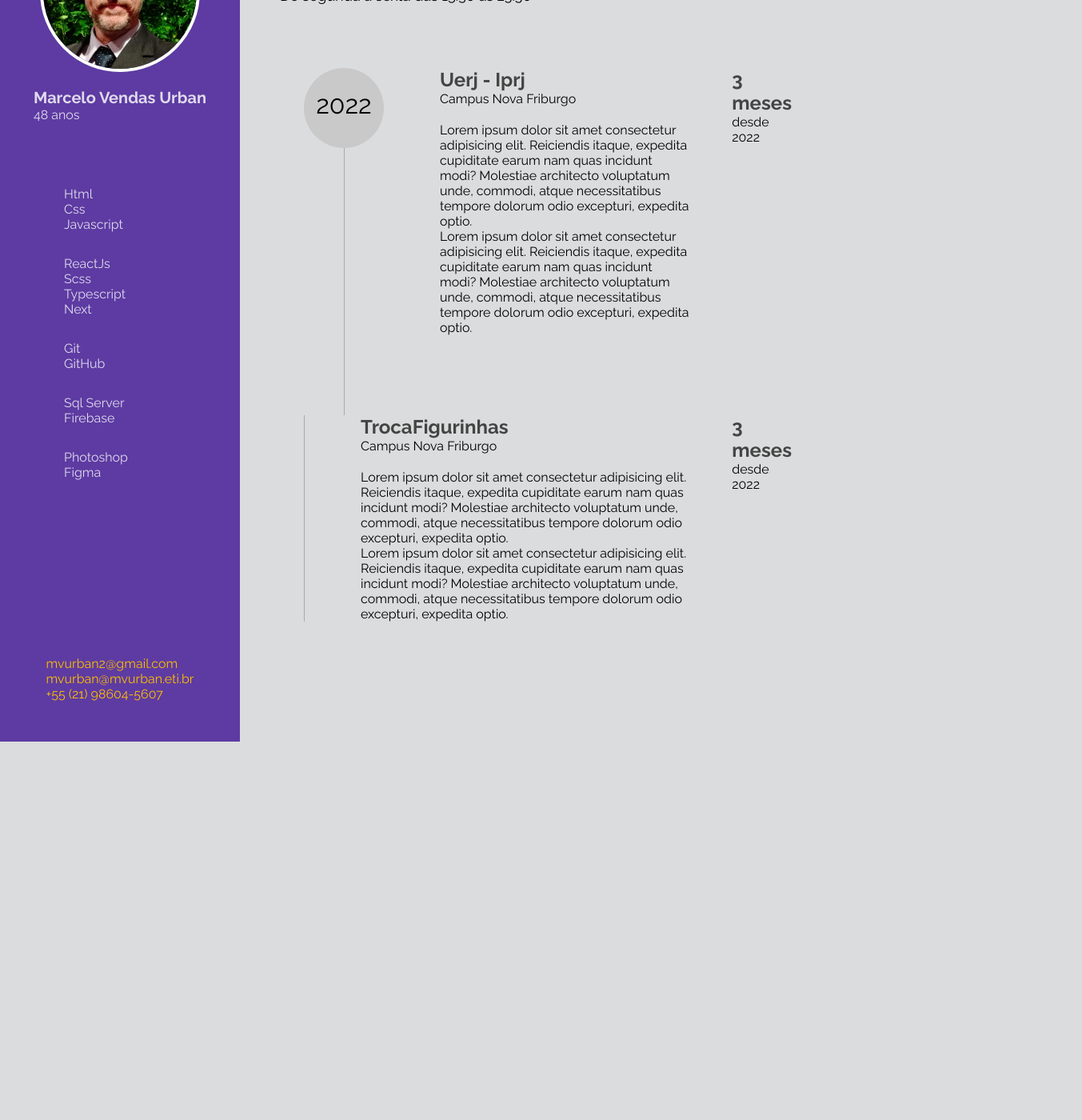
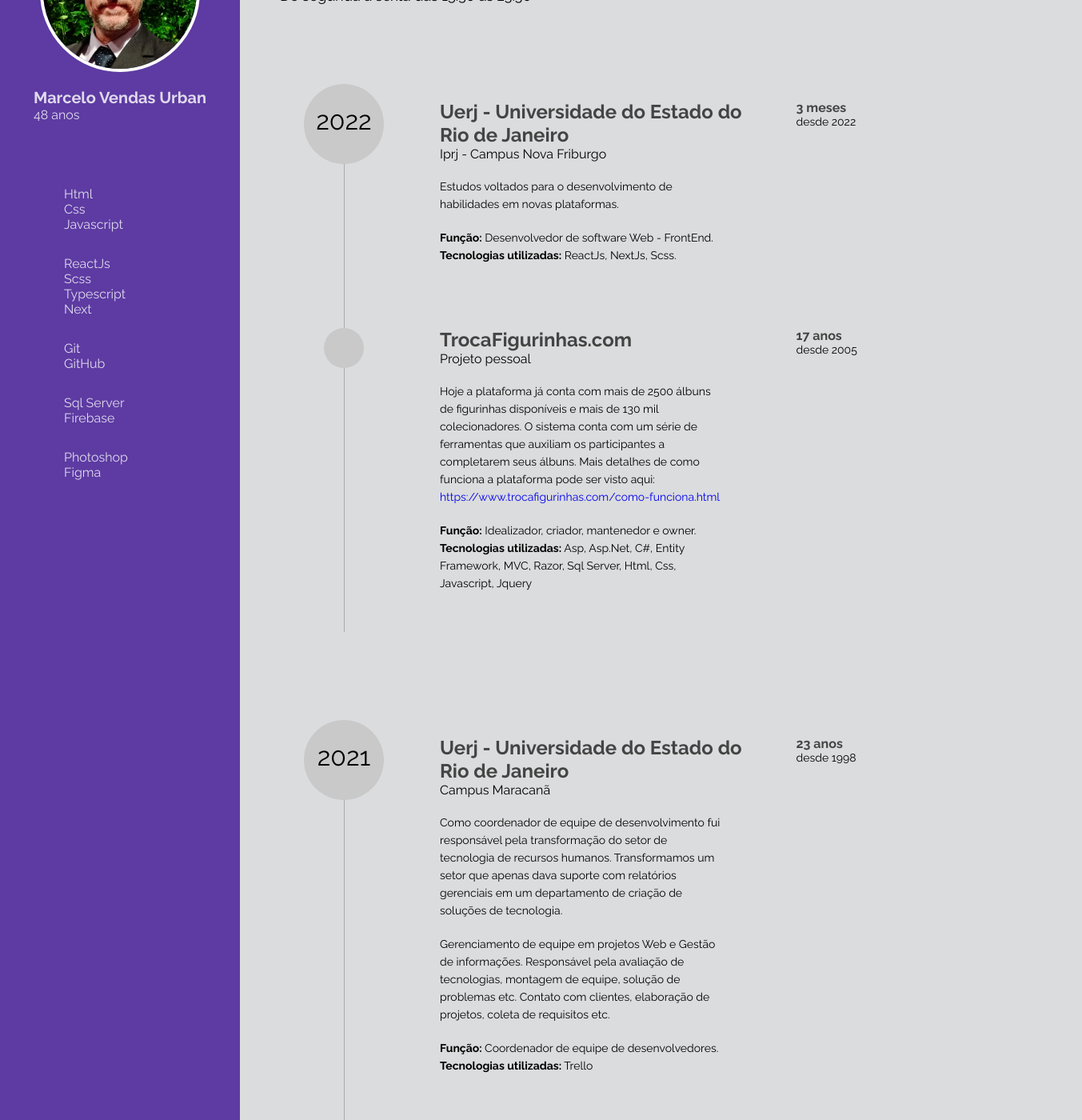
Before and after one commit to mvurban/curriculo, a Next.js app: page /Summary in a window 1280 px wide. Shown: the part 160-1560 px from the top of the page at 80% size, 1353 px wide, since content can reach past the window. Before the commit the page ends 1087 px from the top, so only its background shows below. Built offline with nearby package versions, Linux system fonts and the light colour scheme.

Commit message:
melhorias de css

```diff
--- a/src/pages/Summary/experience.module.scss
+++ b/src/pages/Summary/experience.module.scss
@@ -1,4 +1,8 @@
 @import '../../styles/colors.scss';
+
+.experience{
+   margin-top: 100px;
+}
 
 .ano_container{
    display: flex;
@@ -25,9 +29,32 @@
       }
    }
 
+
+   .bullet{
+      display: flex;
+      justify-content: center;
+      position: relative;
+      width: 100px;
+
+      div{
+         position: absolute;
+         top:20px;
+         width: 50px;
+         height: 50px;
+         border-radius: 50%;
+         background-color: $background-secondary;
+      }
+
+   }
+
    .line{
       width: 1px;
       height: calc(100% - 100px);
+      background-color: $line;
+   }
+   .line_bullet{
+      width: 1px;
+      height: calc(100% - 10px);
       background-color: $line;
    }
 
@@ -35,12 +62,13 @@
 }
 
 .local_container{
-
-   margin: 0 40px 100px;
+   display: flex;
+   margin: 0px 40px 60px;
+   width: 100%;
 
    .local{
-      display: flex;
-      //margin-top: -50px ;
+
+      margin-top: 20px ;
 
       .title{
          font-family: 'Raleway', sans-serif;
@@ -59,19 +87,14 @@
          margin-top: 20px;
          margin-right: 4vw;
          font-family: 'Raleway', sans-serif;
-         font-size: 16px;
+         font-size: 14px;
+         line-height: 22px;
          font-weight: 400;
 
+         p{
+            margin-top: 20px;
+         }
       }
-   }
-
-   .bullet{
-      width: 50px;
-      height: 50px;
-      margin: 50px 0 0 -145px;
-      border-radius: 50%;
-      background-color: $background-secondary;
-
    }
 
    .space{
@@ -83,6 +106,7 @@
 
 .time{
    width: 200px;
+   margin-top: 20px;
 
    .title{
       font-family: 'Raleway', sans-serif;
@@ -96,4 +120,5 @@
       font-weight: 400
 
    }
+
 }
--- a/src/pages/Summary/experience.tsx
+++ b/src/pages/Summary/experience.tsx
@@ -16,20 +16,23 @@ interface IExperience {
 export default function Experience({ ano, title, subTitle, children, sinceTitle, sinceDescription }: IExperience) {
    return (
 
-
-   // TODO: entender melhor como implementar renderização condicional usando next, tá dando erro.
-
-      <div>
+      <div className={ano? style.experience : ''}>
          <div className={style.ano_container}>
             {
                ano ?
+                  <>
                      <div className={style.ano}>
                         <span>{ano}</span>
                      </div>
+                     <div className={style.line}></div>
+                  </>
                   :
-                  <div className={style.bullet}></div>
+                  <>
+                     <div className={style.bullet}><div></div></div>
+                     <div className={style.line_bullet}></div>
+                  </>
             }
-            <div className={style.line}></div>
+
          </div>
 
 
@@ -39,21 +42,19 @@ export default function Experience({ ano, title, subTitle, children, sinceTitle,
                <div>
                   <p className={style.title}>{title}</p>
                   <p className={style.subtitle}>{subTitle}</p>
-                  <p className={style.atividade}>
+                  <div className={style.atividade}>
                      {children}
-                  </p>
+                  </div>
                </div>
 
+            </div>
 
+         </div>
          <div className={style.time}>
             <p className={style.title}>{sinceTitle}</p>
             <p className={style.subtitle}>{sinceDescription}</p>
          </div>
 
-
-            </div>
-
-         </div>
       </div>
    )
 }
--- a/src/pages/Summary/index.tsx
+++ b/src/pages/Summary/index.tsx
@@ -2,6 +2,7 @@ import style from './summary.module.scss'
 import Profile from './profile';
 import Menu from './menu';
 import Experience from "./experience";
+import Link from 'next/link';
 
 export default function Summary() {
    return (
@@ -26,52 +27,72 @@ export default function Summary() {
                De segunda a sexta das 15:30 às 23:30
             </p>
 
-
             <div className={style.experiences}>
 
-               <Experience ano={2022}
-                  title='Uerj - Iprj'
-                  subTitle='Campus Nova Friburgo'
-                  sinceTitle='3 meses'
-                  sinceDescription='desde 2022'>
-
-                  <p className={style.atividade}>
-                     Lorem ipsum dolor sit amet consectetur adipisicing elit. Reiciendis itaque, expedita cupiditate earum nam
-                     quas incidunt modi? Molestiae architecto voluptatum unde, commodi, atque necessitatibus
-                     tempore dolorum odio excepturi, expedita optio.
+               <Experience ano={2022} title='Uerj - Universidade do Estado do Rio de Janeiro' subTitle='Iprj - Campus Nova Friburgo' sinceTitle='3 meses' sinceDescription='desde 2022'>
+                  <p>
+                     Estudos voltados para o desenvolvimento de habilidades em novas plataformas.
                   </p>
-                  <p className={style.atividade}>
-                     Lorem ipsum dolor sit amet consectetur adipisicing elit. Reiciendis itaque, expedita cupiditate earum nam
-                     quas incidunt modi? Molestiae architecto voluptatum unde, commodi, atque necessitatibus
-                     tempore dolorum odio excepturi, expedita optio.
+                  <p>
+                     <strong>Função:</strong> Desenvolvedor de software Web - FrontEnd.
+                     <br></br>
+                     <strong>Tecnologias utilizadas:</strong> ReactJs, NextJs, Scss.
                   </p>
                </Experience>
 
-               <Experience
-                  title='TrocaFigurinhas'
-                  subTitle='Campus Nova Friburgo'
-                  sinceTitle='3 meses'
-                  sinceDescription='desde 2022'>
+               <Experience title='TrocaFigurinhas.com' subTitle='Projeto pessoal' sinceTitle='17 anos' sinceDescription='desde 2005'>
+                  <p>
+                     Hoje a plataforma já conta com mais de 2500 álbuns de figurinhas disponíveis e
+                     mais de 130 mil colecionadores. O sistema conta com um série de ferramentas que auxiliam os participantes a completarem seus álbuns.
+                     Mais detalhes de como funciona a plataforma pode ser visto aqui:
+                     <Link href={'https://www.trocafigurinhas.com/como-funciona.html'} target={'_blank'} > https://www.trocafigurinhas.com/como-funciona.html</Link>
+                  </p>
 
-                  <p className={style.atividade}>
-                     Lorem ipsum dolor sit amet consectetur adipisicing elit. Reiciendis itaque, expedita cupiditate earum nam
-                     quas incidunt modi? Molestiae architecto voluptatum unde, commodi, atque necessitatibus
-                     tempore dolorum odio excepturi, expedita optio.
+                  <p>
+                     <strong>Função:</strong> Idealizador, criador, mantenedor e owner.
+                     <br></br>
+                     <strong>Tecnologias utilizadas:</strong> Asp, Asp.Net, C#, Entity Framework, MVC, Razor, Sql Server, Html, Css, Javascript, Jquery
                   </p>
-                  <p className={style.atividade}>
-                     Lorem ipsum dolor sit amet consectetur adipisicing elit. Reiciendis itaque, expedita cupiditate earum nam
-                     quas incidunt modi? Molestiae architecto voluptatum unde, commodi, atque necessitatibus
-                     tempore dolorum odio excepturi, expedita optio.
+               </Experience>
+
+               <Experience ano={2021} title='Uerj - Universidade do Estado do Rio de Janeiro' subTitle='Campus Maracanã' sinceTitle='23 anos' sinceDescription='desde 1998'>
+                  <p>
+                     Como coordenador de equipe de desenvolvimento fui responsável pela transformação do setor de tecnologia de recursos humanos. Transformamos um setor que
+                     apenas dava suporte com relatórios gerenciais em um departamento de criação de soluções de tecnologia.
+                  </p>
+                  <p>
+                     Gerenciamento de equipe em projetos Web e Gestão de informações. Responsável pela avaliação de tecnologias, montagem de equipe, solução de problemas etc.
+                     Contato com clientes, elaboração de projetos, coleta de requisitos etc.
+                  </p>
+                  <p>
+                     <strong>Função: </strong>Coordenador de equipe de desenvolvedores.
+                     <br></br>
+                     <strong>Tecnologias utilizadas:</strong> Trello
+                  </p>
+
+               </Experience>
+               <Experience ano={2014} title='Creare Computação Ciência e Arte' subTitle='Soluções exclusivas' sinceTitle='13 anos' sinceDescription='desde 2001'>
+                  <p>
+                     A Creare era uma empresa que promovia soluções personalizadas e exclusivas a dezenas de clientes. Uma fábrica de projetos e sistemas web que atendia a
+                     necessidades exclusivas de seus parceiros comerciais.
+                  </p>
+                  <p>
+                     Empresas para as quais criamos as mais variadas soluções, como por exemplo, sistemas de monitoramento, sistemas de RH, portais institucionais, plataformas de
+                     educação continuada dentre muitas outras.
+                  </p>
+                  <p>
+                     Accor Brasil | CEL - Centro Educacional da Lagoa | Gisplan | Globosat | Guto Goffi | IBM Brasil | Liceu Franco Brasileiro | Petrobras | PUC-Rio | Shell | Sul América | Unilever
+                  </p>
+                  <p>
+                     <strong>Função: </strong>Desenvolvedor de Softwares Web - Full Stack
+                     <br></br>
+                     <strong>Tecnologias utilizadas:</strong> ASP, Asp.net, C#, SQL Server, Jquery, Html, Css, Javascript, Bootstrap
                   </p>
                </Experience>
 
 
-
             </div>
-
          </main>
-
-
       </div>
    );
 }
--- a/src/pages/Summary/summary.module.scss
+++ b/src/pages/Summary/summary.module.scss
@@ -50,19 +50,15 @@
    }
 
    .experiences{
-
-
       margin-top: 80px;
+      grid-area: main;
 
       >div{
          display: flex;
+         //justify-content: space-between;
          //margin-top: 80px;
       }
    }
 
 
 }
-
-.time{
-   grid-area: time;
-}
```
Lines whose indentation alone changed are shown as unchanged.
